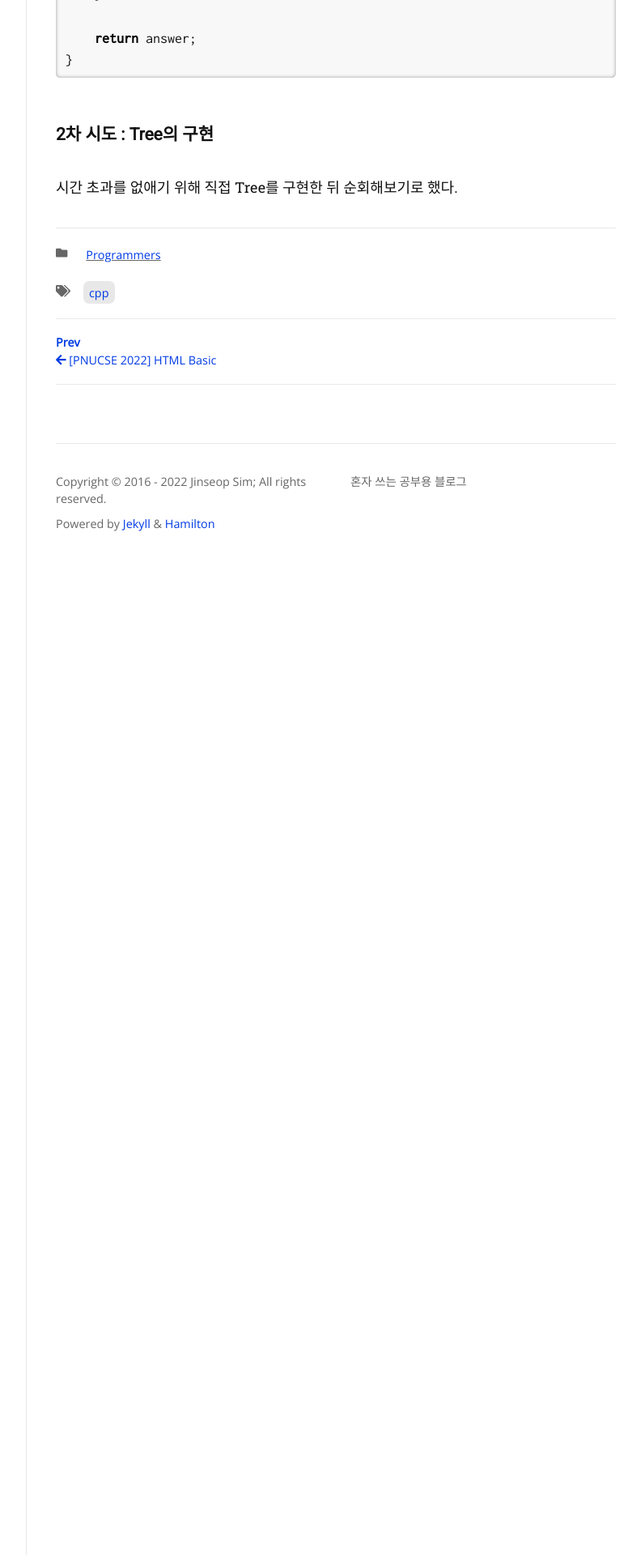
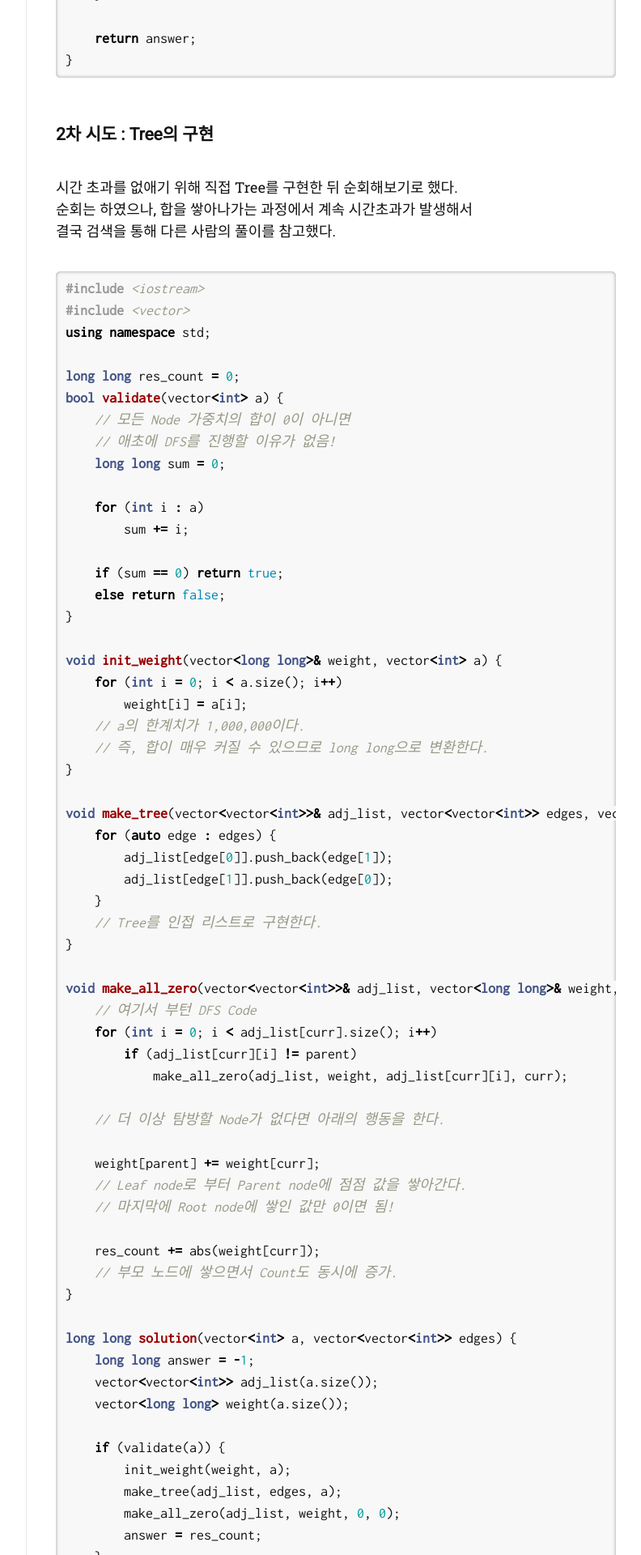
Before and after one commit to Jinseop-Sim/Jinseop-Sim.github.io, a Jekyll site: the page built from _posts/2022-09-16-programmers-30.md, in a window 1280 px wide. Shown: the part 2293-4213 px from the top of the page at 81% size, without its empty margins (357-1149 px from the left). Built offline with Jekyll 4.4.1, drawn with Linux system fonts in a browser that asks for light colours; nearby versions of some CDN libraries; some web fonts are replaced.

Commit message:
modify post

```diff
--- a/_posts/2022-09-16-programmers-30.md
+++ b/_posts/2022-09-16-programmers-30.md
@@ -82,3 +82,70 @@ long long solution(vector<int> a, vector<vector<int>> edges) {
 
 ### 2차 시도 : Tree의 구현
 시간 초과를 없애기 위해 직접 Tree를 구현한 뒤 순회해보기로 했다.
+순회는 하였으나, 합을 쌓아나가는 과정에서 계속 시간초과가 발생해서
+결국 검색을 통해 다른 사람의 풀이를 참고했다.
+
+{% highlight cpp %}
+#include <iostream>
+#include <vector>
+using namespace std;
+
+long long res_count = 0;
+bool validate(vector<int> a) {
+    // 모든 Node 가중치의 합이 0이 아니면
+    // 애초에 DFS를 진행할 이유가 없음!
+    long long sum = 0;
+
+    for (int i : a)
+        sum += i;
+
+    if (sum == 0) return true;
+    else return false;
+}
+
+void init_weight(vector<long long>& weight, vector<int> a) {
+    for (int i = 0; i < a.size(); i++)
+        weight[i] = a[i];
+    // a의 한계치가 1,000,000이다.
+    // 즉, 합이 매우 커질 수 있으므로 long long으로 변환한다.
+}
+
+void make_tree(vector<vector<int>>& adj_list, vector<vector<int>> edges, vector<int> a) {
+    for (auto edge : edges) {
+        adj_list[edge[0]].push_back(edge[1]);
+        adj_list[edge[1]].push_back(edge[0]);
+    }
+    // Tree를 인접 리스트로 구현한다.
+}
+
+void make_all_zero(vector<vector<int>>& adj_list, vector<long long>& weight, int curr, int parent) {
+    // 여기서 부턴 DFS Code
+    for (int i = 0; i < adj_list[curr].size(); i++)
+        if (adj_list[curr][i] != parent)
+            make_all_zero(adj_list, weight, adj_list[curr][i], curr);
+
+    // 더 이상 탐방할 Node가 없다면 아래의 행동을 한다.
+
+    weight[parent] += weight[curr];
+    // Leaf node로 부터 Parent node에 점점 값을 쌓아간다.
+    // 마지막에 Root node에 쌓인 값만 0이면 됨!
+
+    res_count += abs(weight[curr]);
+    // 부모 노드에 쌓으면서 Count도 동시에 증가.
+}
+
+long long solution(vector<int> a, vector<vector<int>> edges) {
+    long long answer = -1;
+    vector<vector<int>> adj_list(a.size());
+    vector<long long> weight(a.size());
+
+    if (validate(a)) {
+        init_weight(weight, a);
+        make_tree(adj_list, edges, a);
+        make_all_zero(adj_list, weight, 0, 0);
+        answer = res_count;
+    }
+
+    return answer;
+}
+{% endhighlight %}
```
